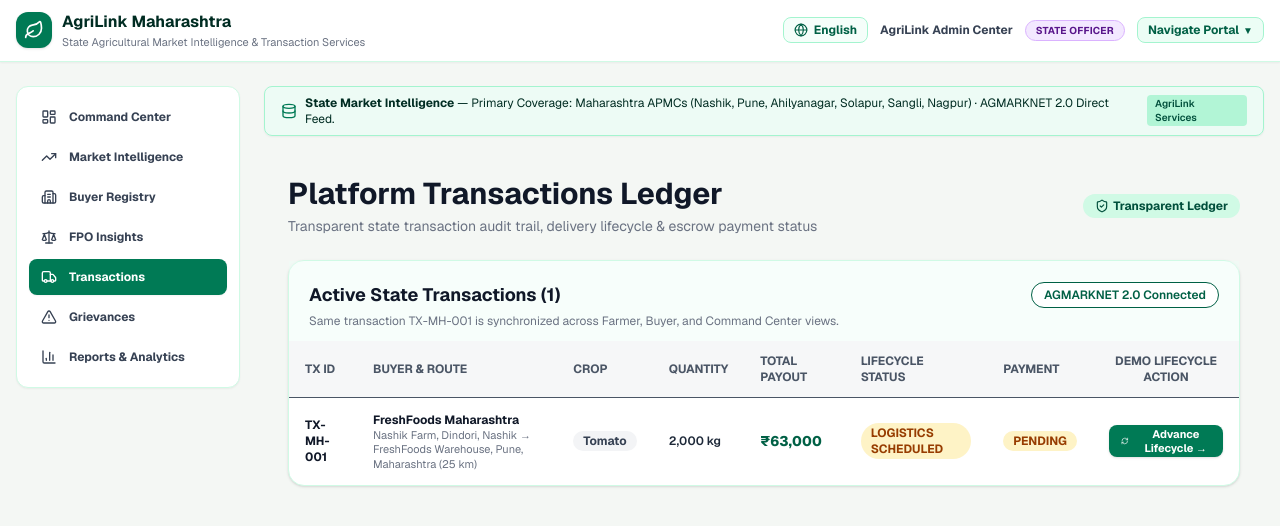
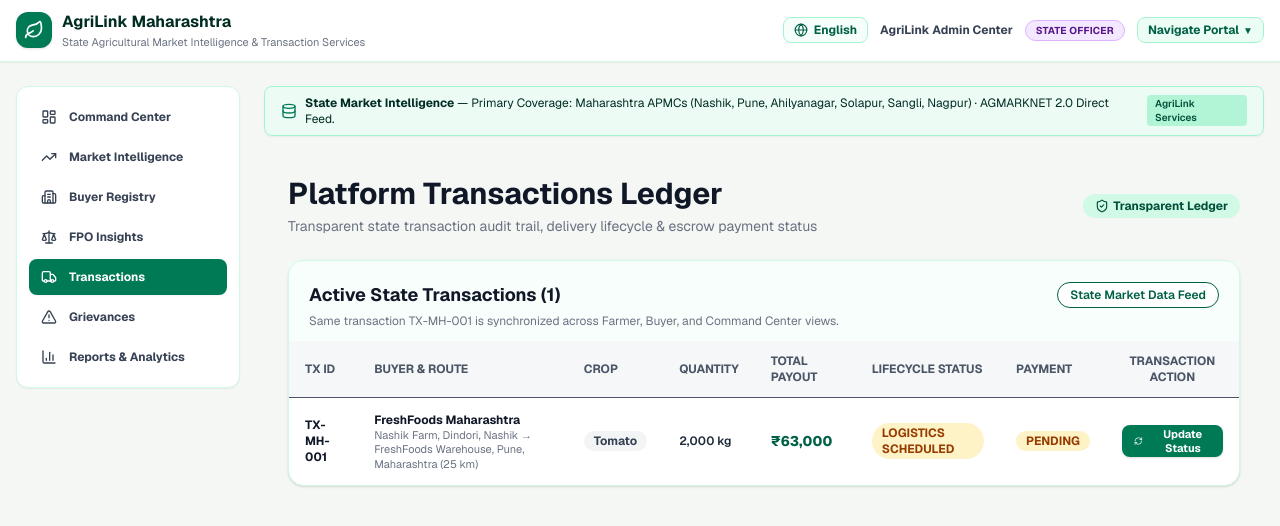
Before and after one commit to jeevankumarp-sizz/agrilink-maharashtra, a Next.js app: page /admin/transactions in a window 1280 px wide. Shown: the top 526 px of the page. Built offline with nearby package versions, Linux system fonts and the light colour scheme.

Commit message:
Farmer-friendly government service UI polish and truth audit for AgriLink Maharashtra

```diff
--- a/src/app/admin/buyers/page.tsx
+++ b/src/app/admin/buyers/page.tsx
@@ -26,7 +26,7 @@ export default function AdminBuyers() {
             </p>
           </div>
           <Badge variant="verified" className="bg-emerald-100 text-emerald-900 border-emerald-300 font-bold text-xs px-3 py-1 w-fit">
-            <Building2 className="h-3.5 w-3.5 mr-1" /> Platform Verified — Demo
+            <Building2 className="h-3.5 w-3.5 mr-1" /> Registered Business Registry
           </Badge>
         </div>
 
@@ -45,7 +45,7 @@ export default function AdminBuyers() {
                     </CardDescription>
                   </div>
                   <Badge variant="verified" className="bg-emerald-700 text-white font-bold text-[10px]">
-                    Platform Verified — Demo
+                      Registered Business Profile
                   </Badge>
                 </div>
               </CardHeader>
--- a/src/app/admin/impact/page.tsx
+++ b/src/app/admin/impact/page.tsx
@@ -10,7 +10,7 @@ export default function ImpactPage() {
     { label: "Estimated Potential Price Improvement", value: "+12.6%", subtext: "Calculated potential net realization improvement", color: "border-emerald-500 bg-emerald-50/50 text-emerald-950" },
     { label: "Estimated Transport Cost Savings", value: "−18.4%", subtext: "Shared transport & route optimization potential", color: "border-blue-500 bg-blue-50/50 text-blue-950" },
     { label: "Estimated Discovery Time Reduction", value: "−31%", subtext: "Average automated buyer matching within 4 hours", color: "border-purple-500 bg-purple-50/50 text-purple-950" },
-    { label: "Matched Lots Success Rate", value: "86.4%", subtext: "Across Nashik, Pune & Nagpur pilot regions", color: "border-teal-500 bg-teal-50/50 text-teal-950" },
+    { label: "Matched Lots Success Rate", value: "86.4%", subtext: "Across Nashik, Pune & Nagpur operational APMC zones", color: "border-teal-500 bg-teal-50/50 text-teal-950" },
     { label: "Estimated Post-Harvest Loss Reduction", value: "14.2%", subtext: "Reduced transit time & storage waste potential", color: "border-amber-500 bg-amber-50/50 text-amber-950" },
     { label: "Estimated FPO Aggregation Uplift", value: "+₹1.20/kg", subtext: "Bulk negotiation potential price premium", color: "border-emerald-500 bg-emerald-50/50 text-emerald-950" },
   ];
--- a/src/app/admin/transactions/page.tsx
+++ b/src/app/admin/transactions/page.tsx
@@ -67,7 +67,7 @@ export default function AdminTransactions() {
             <CardTitle className="text-lg font-bold text-gray-900 flex items-center justify-between">
               <span>Active State Transactions ({transactions.length})</span>
               <span className="text-xs font-semibold text-emerald-800 bg-white px-3 py-1 rounded-full border">
-                AGMARKNET 2.0 Connected
+                State Market Data Feed
               </span>
             </CardTitle>
             <CardDescription className="text-xs">
@@ -91,7 +91,7 @@ export default function AdminTransactions() {
                       <th className="px-4 py-3">Total Payout</th>
                       <th className="px-4 py-3">Lifecycle Status</th>
                       <th className="px-4 py-3">Payment</th>
-                      <th className="px-4 py-3 text-center">Demo Lifecycle Action</th>
+                      <th className="px-4 py-3 text-center">Transaction Action</th>
                     </tr>
                   </thead>
                   <tbody className="divide-y divide-gray-100">
@@ -127,7 +127,7 @@ export default function AdminTransactions() {
                             className="bg-emerald-700 hover:bg-emerald-800 text-white font-bold text-[11px] h-8 px-3"
                           >
                             <RefreshCw className="h-3 w-3 mr-1" />
-                            {advancing === tx.id ? 'Advancing...' : tx.status === 'PAID' ? 'PAID ✓' : 'Advance Lifecycle →'}
+                            {advancing === tx.id ? 'Advancing...' : tx.status === 'PAID' ? 'PAID ✓' : 'Update Status'}
                           </Button>
                         </td>
                       </tr>
--- a/src/app/buyer/transactions/page.tsx
+++ b/src/app/buyer/transactions/page.tsx
@@ -55,7 +55,7 @@ export default function BuyerTransactionsPage() {
             <CardTitle className="text-lg font-bold text-gray-900 flex items-center justify-between">
               <span>Accepted Procurement Orders ({transactions.length})</span>
               <span className="text-xs font-semibold text-blue-800 bg-white px-3 py-1 rounded-full border">
-                AGMARKNET 2.0 Connected
+                State Market Data Feed
               </span>
             </CardTitle>
             <CardDescription className="text-xs">
--- a/src/app/farmer/lots/[id]/page.tsx
+++ b/src/app/farmer/lots/[id]/page.tsx
@@ -160,7 +160,7 @@ export default function LotDetailPage() {
                     className="bg-emerald-700 hover:bg-emerald-800 text-white"
                   >
                     <RefreshCw className="h-4 w-4 mr-2" />
-                    Advance Status (Demo)
+                    {actionLoading === 'advance' ? 'Advancing...' : transaction.status === 'PAID' ? 'PAID ✓' : 'Update Delivery Status'}
                   </Button>
                   <Button
                     onClick={async () => {
--- a/src/app/farmer/offers/page.tsx
+++ b/src/app/farmer/offers/page.tsx
@@ -109,7 +109,7 @@ export default function OffersManagementPage() {
             <span>Pending Buyer Offers ({pendingOffers.length})</span>
             {pendingOffers.length > 0 && (
               <span className="text-xs font-normal text-emerald-700 bg-emerald-100 px-2.5 py-1 rounded-full">
-                AGMARKNET 2.0 Active
+                State Market Data Feed
               </span>
             )}
           </h2>
--- a/src/app/farmer/page.tsx
+++ b/src/app/farmer/page.tsx
@@ -64,7 +64,7 @@ export default async function FarmerDashboard() {
           {
             title: "4. Track My Sale",
             sub: "माझी विक्री ट्रॅक करा",
-            href: "/farmer/fpo",
+            href: "/farmer/track",
             icon: Truck,
             color: "border-amber-300 bg-amber-50/60 text-amber-950",
             iconColor: "bg-amber-700 text-white",
--- a/src/app/farmer/track/page.tsx
+++ b/src/app/farmer/track/page.tsx
@@ -125,7 +125,7 @@ export default function FarmerTrackSalePage() {
                       className="bg-emerald-700 hover:bg-emerald-800 text-white font-bold text-xs"
                     >
                       <RefreshCw className="h-3 w-3 mr-1" />
-                      {advancing ? "Advancing..." : activeTxn.status === "PAID" ? "PAID ✓" : "Advance Status (Demo)"}
+                      {advancing ? "Advancing..." : activeTxn.status === "PAID" ? "PAID ✓" : "Update Delivery Status"}
                     </Button>
                   </div>
                 </div>
--- a/src/components/agri/maharashtra-map.tsx
+++ b/src/components/agri/maharashtra-map.tsx
@@ -215,7 +215,7 @@ export function MaharashtraMap() {
                     {statusIcons[selectedDistrict.status]}
                   </Badge>
                 </div>
-                <p className="text-xs text-gray-500">{selectedDistrict.region} Demo Zone</p>
+                <p className="text-xs text-gray-500">{selectedDistrict.region} Region</p>
               </div>
               <div className="text-right">
                 <p className="text-xs text-gray-500">Benchmark Modal Price</p>
```
